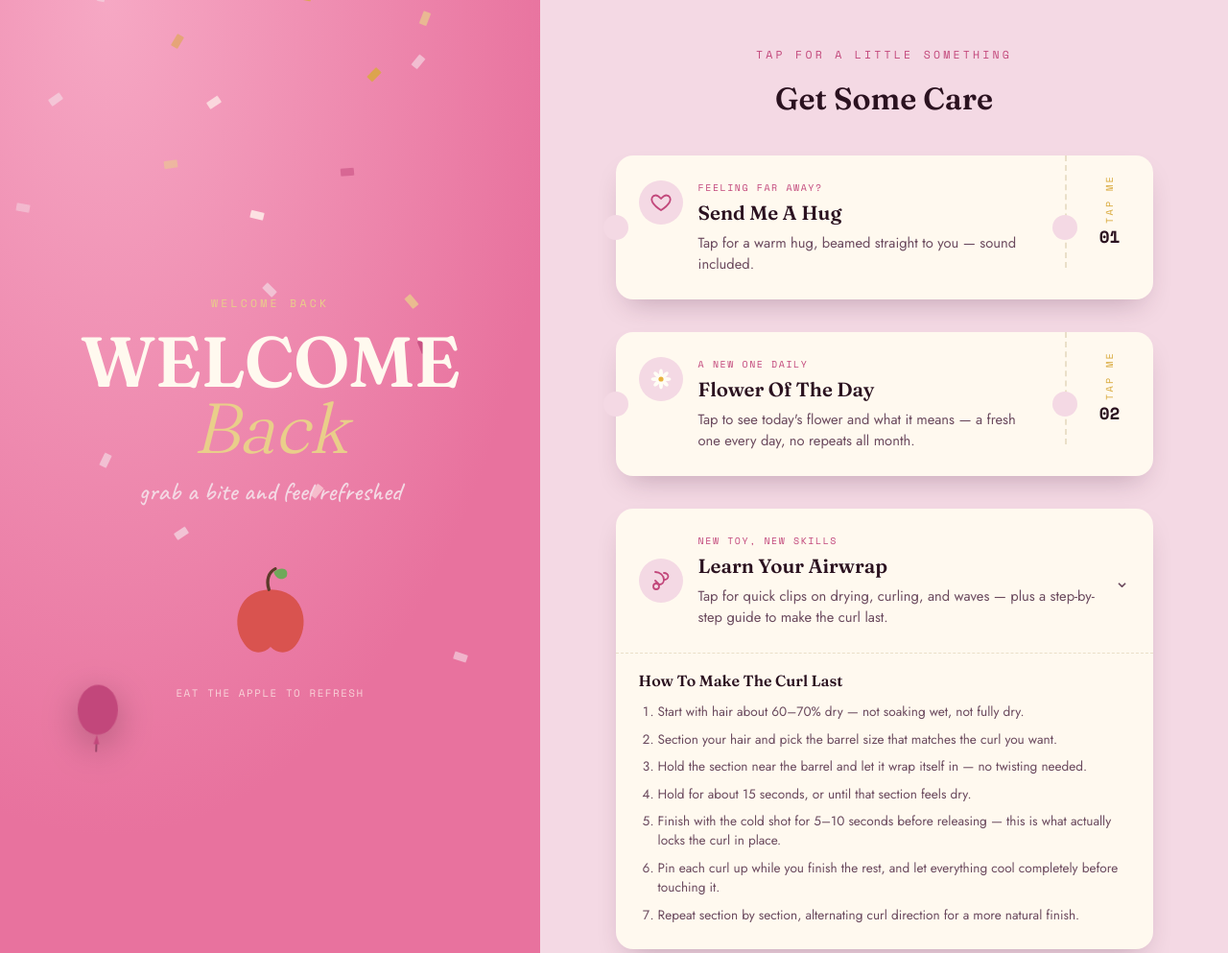
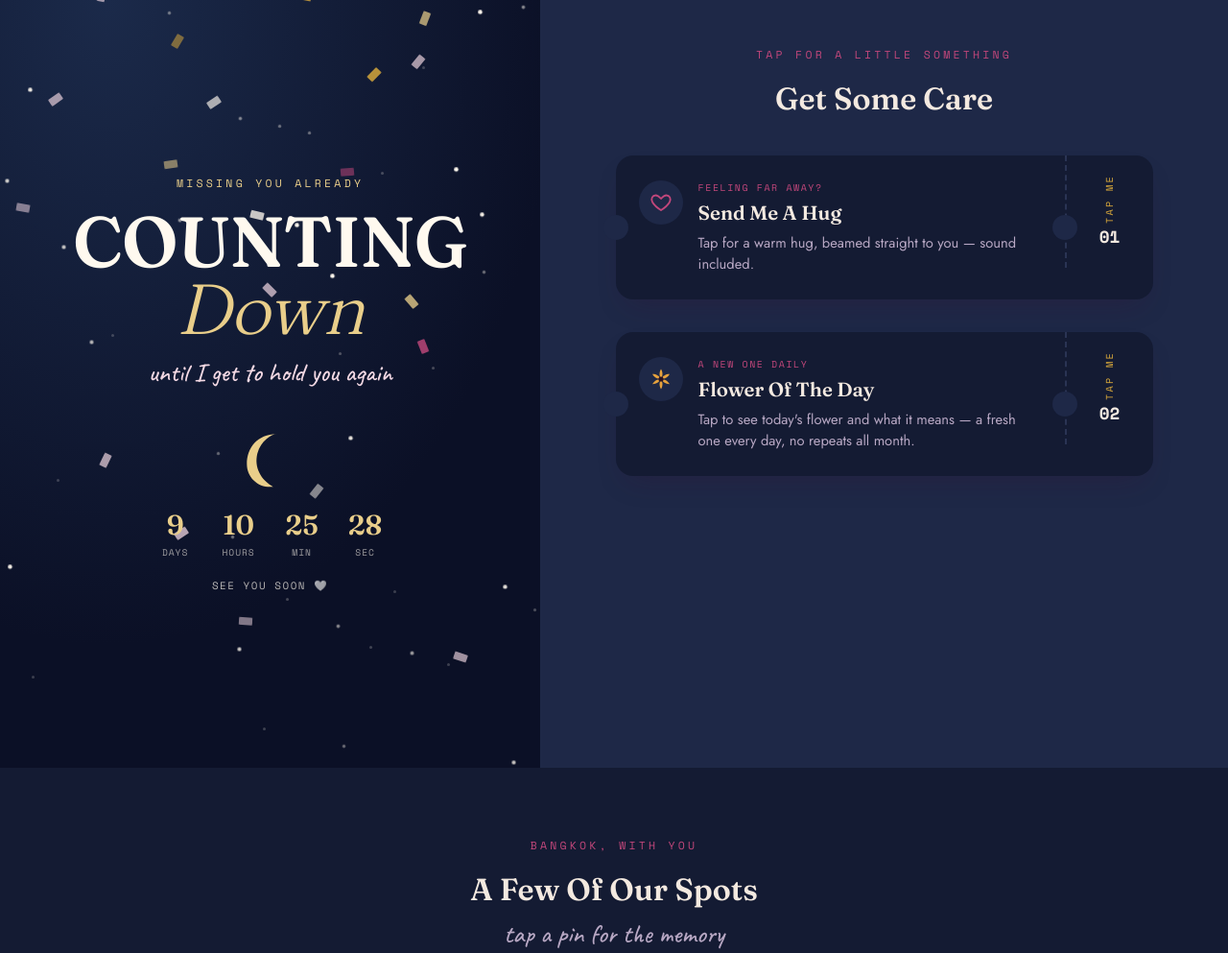
Before and after one commit to kittipongptch-hash/neverignorecuteenergy, a plain HTML site: page index.html in a window 1280 px wide. Shown: the top 993 px of the page at 96% size. Drawn offline with nearby package versions, Linux system fonts and the light colour scheme.

Commit message:
Update index.html

```diff
--- a/index.html
+++ b/index.html
@@ -10,16 +10,17 @@
 <link rel="stylesheet" href="https://cdnjs.cloudflare.com/ajax/libs/leaflet/1.9.4/leaflet.min.css">
 <style>
   :root{
-    --plum:#F6A8C4;
-    --plum-deep:#E8729E;
+    --plum:#1B2A4A;
+    --plum-deep:#0B1026;
     --berry:#C2477B;
     --gold:#D9A93B;
     --gold-soft:#E9CE8A;
-    --blush:#F4D9E4;
+    --blush:#1E2847;
     --paper:#FFF9EF;
-    --paper-shadow:#EADFC8;
-    --ink:#2B1220;
-    --ink-soft:#6B4A5E;
+    --card-bg:#141B33;
+    --paper-shadow:#2A3454;
+    --ink:#F3E9E0;
+    --ink-soft:#B8A8C4;
   }
 
   *{box-sizing:border-box;}
@@ -122,43 +123,62 @@
   .script{
     font-family:'Caveat',cursive;
     font-size:1.7rem;
-    color:var(--blush);
+    color:#F4D9E4;
     margin:14px 0 0;
   }
 
-  .apple-wrap{
-    margin-top:44px;
+  .star-layer{
+    position:absolute;
+    inset:0;
+    pointer-events:none;
+    overflow:hidden;
+  }
+  .star{
+    position:absolute;
+    width:3px; height:3px;
+    background:#FFF9EF;
+    border-radius:50%;
+    animation:twinkle 3s ease-in-out infinite;
+  }
+  @keyframes twinkle{
+    0%,100%{ opacity:.2; transform:scale(1); }
+    50%{ opacity:1; transform:scale(1.5); }
+  }
+
+  .countdown-wrap{
+    margin-top:40px;
     display:flex;
     flex-direction:column;
     align-items:center;
+    gap:20px;
+  }
+
+  .countdown-grid{
+    display:flex;
     gap:14px;
   }
-
-  .apple-btn{
-    background:none;
-    border:none;
-    cursor:pointer;
-    padding:8px;
-    -webkit-tap-highlight-color:transparent;
-    transition:transform .3s cubic-bezier(.34,1.56,.64,1);
-  }
-  .apple-btn.squish{ animation:apple-squish .4s ease; }
-  @keyframes apple-squish{
-    0%{ transform:scale(1); }
-    35%{ transform:scale(.88,1.08); }
-    65%{ transform:scale(1.06,.94); }
-    100%{ transform:scale(1); }
-  }
-
-  .apple-bite{
-    opacity:0;
-    transform:scale(.4);
-    transform-origin:88px 55px;
-    transition:opacity .3s ease, transform .3s cubic-bezier(.34,1.56,.64,1);
-  }
-  .apple-bite.show{ opacity:1; transform:scale(1); }
-
-  .apple-hint{
+  .countdown-unit{
+    display:flex;
+    flex-direction:column;
+    align-items:center;
+    gap:4px;
+    min-width:52px;
+  }
+  .countdown-value{
+    font-family:'Fraunces',serif;
+    font-weight:600;
+    font-size:1.8rem;
+    color:var(--gold-soft);
+  }
+  .countdown-label{
+    font-family:'Space Mono',monospace;
+    font-size:.6rem;
+    letter-spacing:.1em;
+    text-transform:uppercase;
+    color:rgba(255,249,239,.6);
+  }
+
+  .countdown-hint{
     font-family:'Space Mono',monospace;
     font-size:.68rem;
     letter-spacing:.14em;
@@ -199,7 +219,7 @@
     position:relative;
     display:grid;
     grid-template-columns:1fr 92px;
-    background:var(--paper);
+    background:var(--card-bg);
     border-radius:18px;
     box-shadow:0 14px 30px -12px rgba(58,15,45,.28);
     transition:transform .35s ease, box-shadow .35s ease;
@@ -268,7 +288,7 @@
   .airwrap-card{
     max-width:560px;
     margin:34px auto 0;
-    background:var(--paper);
+    background:var(--card-bg);
     border-radius:18px;
     box-shadow:0 14px 30px -12px rgba(58,15,45,.28);
     overflow:hidden;
@@ -448,7 +468,7 @@
     pointer-events:none;
     opacity:0;
     z-index:999;
-    background:rgba(216,74,128,.5);
+    background:rgba(11,16,38,.55);
     backdrop-filter:blur(2px);
   }
   .hug-overlay.show, .cheer-overlay.show, .birthday-overlay.show{ animation:hug-fade 3s ease forwards; }
@@ -461,14 +481,14 @@
   }
 
   .birthday-overlay{
-    background-image: linear-gradient(rgba(216,74,128,.62), rgba(216,74,128,.62)), url('images/couple.jpg');
+    background-image: linear-gradient(rgba(11,16,38,.65), rgba(11,16,38,.65)), url('images/couple.png');
     background-size: cover, cover;
     background-position: center, center;
     background-repeat: no-repeat, no-repeat;
   }
 
   .hug-overlay{
-    background-image: linear-gradient(rgba(216,74,128,.62), rgba(216,74,128,.62)), url('images/couple2.jpg');
+    background-image: linear-gradient(rgba(11,16,38,.65), rgba(11,16,38,.65)), url('images/couple2.jpg');
     background-size: cover, cover;
     background-position: center, center;
     background-repeat: no-repeat, no-repeat;
@@ -659,7 +679,7 @@
     gap:20px;
   }
   .football-card{
-    background:var(--paper);
+    background:var(--card-bg);
     border-radius:18px;
     box-shadow:0 14px 30px -12px rgba(58,15,45,.28);
     padding:22px 24px;
@@ -709,7 +729,7 @@
 
   /* ---------- MEMORY MAP ---------- */
   .map-section{
-    background:var(--paper);
+    background:var(--card-bg);
     padding:9vh 6vw;
   }
   .map-header{
@@ -755,11 +775,11 @@
   }
 
   .leaflet-popup-content-wrapper{
-    background:var(--paper);
+    background:var(--card-bg);
     border-radius:14px;
     box-shadow:0 14px 26px -10px rgba(58,15,45,.35);
   }
-  .leaflet-popup-tip{ background:var(--paper); }
+  .leaflet-popup-tip{ background:var(--card-bg); }
   .memory-popup{ font-family:'Jost',sans-serif; max-width:200px; }
   .memory-popup img{
     width:100%;
@@ -827,7 +847,7 @@
     padding:14px 18px;
     border-radius:999px;
     border:none;
-    background:var(--paper);
+    background:var(--card-bg);
     color:var(--ink);
     font-family:'Space Mono',monospace;
     font-size:1.1rem;
@@ -863,7 +883,7 @@
     min-height:1.4em;
     font-family:'Caveat',cursive;
     font-size:1.2rem;
-    color:var(--blush);
+    color:#F4D9E4;
     opacity:0;
     transition:opacity .3s ease;
   }
@@ -1084,20 +1104,7 @@
   <div class="left-panel">
     <div class="confetti-layer" id="confettiLayer"></div>
 
-    <div class="balloon-layer">
-      <div class="balloon" style="left:12%; animation-delay:0s;">
-        <svg width="46" height="70" viewBox="0 0 46 70"><ellipse cx="23" cy="26" rx="21" ry="26" fill="#C2477B"/><path d="M23 52 L20 62 L26 62 Z" fill="#C2477B"/><line x1="23" y1="62" x2="23" y2="70" stroke="#8a3a5c" stroke-width="1.5"/></svg>
-      </div>
-      <div class="balloon" style="left:75%; animation-delay:3s;">
-        <svg width="40" height="60" viewBox="0 0 40 60"><ellipse cx="20" cy="22" rx="18" ry="22" fill="#D9A93B"/><path d="M20 44 L17.5 52 L22.5 52 Z" fill="#D9A93B"/><line x1="20" y1="52" x2="20" y2="60" stroke="#a17c26" stroke-width="1.5"/></svg>
-      </div>
-      <div class="balloon" style="left:40%; animation-delay:6s;">
-        <svg width="34" height="52" viewBox="0 0 34 52"><ellipse cx="17" cy="19" rx="15" ry="19" fill="#F4D9E4"/><path d="M17 38 L15 45 L19 45 Z" fill="#F4D9E4"/><line x1="17" y1="45" x2="17" y2="52" stroke="#c79db0" stroke-width="1.5"/></svg>
-      </div>
-      <div class="balloon" style="left:58%; animation-delay:9s;">
-        <svg width="30" height="46" viewBox="0 0 30 46"><ellipse cx="15" cy="17" rx="13" ry="17" fill="#C2477B"/><path d="M15 34 L13 40 L17 40 Z" fill="#C2477B"/><line x1="15" y1="40" x2="15" y2="46" stroke="#8a3a5c" stroke-width="1.5"/></svg>
-      </div>
-    </div>
+    <div class="star-layer" id="starLayer"></div>
 
     <div class="hug-overlay" id="hugOverlay">
       <div class="hug-scene">
@@ -1108,7 +1115,7 @@
         <svg class="mini-heart a" width="18" height="18" viewBox="0 0 24 24"><path d="M12 21s-7.5-4.6-10-9.3C.4 8.2 2.4 4.5 6.1 4.1c2-.2 3.8.8 5.9 3 2.1-2.2 3.9-3.2 5.9-3 3.7.4 5.7 4.1 4.1 7.6C19.5 16.4 12 21 12 21z" fill="#D9A93B"/></svg>
         <svg class="mini-heart b" width="16" height="16" viewBox="0 0 24 24"><path d="M12 21s-7.5-4.6-10-9.3C.4 8.2 2.4 4.5 6.1 4.1c2-.2 3.8.8 5.9 3 2.1-2.2 3.9-3.2 5.9-3 3.7.4 5.7 4.1 4.1 7.6C19.5 16.4 12 21 12 21z" fill="#C2477B"/></svg>
         <svg class="mini-heart c" width="14" height="14" viewBox="0 0 24 24"><path d="M12 21s-7.5-4.6-10-9.3C.4 8.2 2.4 4.5 6.1 4.1c2-.2 3.8.8 5.9 3 2.1-2.2 3.9-3.2 5.9-3 3.7.4 5.7 4.1 4.1 7.6C19.5 16.4 12 21 12 21z" fill="#FFF9EF"/></svg>
-        <span class="hug-text">sending you a hug 🤍</span>
+        <span class="hug-text">i miss you too — let's hug 🤍</span>
       </div>
     </div>
 
@@ -1131,20 +1138,33 @@
     <audio id="hugSound" preload="auto" src="sounds/hug.mp3"></audio>
 
     <div class="hero">
-      <p class="eyebrow">welcome back</p>
-      <h1 class="headline">WELCOME<br><em>Back</em></h1>
-      <p class="script">grab a bite and feel refreshed</p>
-
-      <div class="apple-wrap">
-        <button class="apple-btn" id="appleBtn" aria-label="Take a bite of the apple">
-          <svg width="100" height="108" viewBox="0 0 120 130">
-            <path d="M60 40 C 20 40, 10 80, 25 105 C 35 122, 50 122, 60 112 C 70 122, 85 122, 95 105 C 110 80, 100 40, 60 40 Z" fill="#D9534F"/>
-            <path d="M58 40 C 54 28, 58 18, 66 14" stroke="#5B3A29" stroke-width="4" fill="none" stroke-linecap="round"/>
-            <path d="M64 18 C 74 10, 84 14, 80 24 C 74 30, 66 26, 64 18 Z" fill="#6FA85A"/>
-            <circle class="apple-bite" id="appleBite" cx="88" cy="55" r="16" fill="#E8729E"/>
-          </svg>
-        </button>
-        <p class="apple-hint">eat the apple to refresh</p>
+      <p class="eyebrow">missing you already</p>
+      <h1 class="headline">COUNTING<br><em>Down</em></h1>
+      <p class="script">until I get to hold you again</p>
+
+      <div class="countdown-wrap">
+        <svg class="moon-icon" width="64" height="64" viewBox="0 0 70 70">
+          <path d="M42 8 C 20 8, 8 24, 8 42 C 8 58, 22 70, 38 68 C 24 60, 16 46, 20 30 C 24 16, 36 8, 42 8 Z" fill="#E9CE8A"/>
+        </svg>
+        <div class="countdown-grid">
+          <div class="countdown-unit">
+            <span class="countdown-value" id="cdDays">--</span>
+            <span class="countdown-label">Days</span>
+          </div>
+          <div class="countdown-unit">
+            <span class="countdown-value" id="cdHours">--</span>
+            <span class="countdown-label">Hours</span>
+          </div>
+          <div class="countdown-unit">
+            <span class="countdown-value" id="cdMinutes">--</span>
+            <span class="countdown-label">Min</span>
+          </div>
+          <div class="countdown-unit">
+            <span class="countdown-value" id="cdSeconds">--</span>
+            <span class="countdown-label">Sec</span>
+          </div>
+        </div>
+        <p class="countdown-hint">see you soon 🤍</p>
       </div>
     </div>
   </div>
@@ -1196,56 +1216,6 @@
 
     </div>
 
-    <div class="airwrap-card" id="airwrapCard">
-      <button class="airwrap-toggle" id="airwrapToggleBtn" type="button">
-        <div class="airwrap-icon" aria-hidden="true">
-          <svg viewBox="0 0 24 24" fill="none" stroke="currentColor" stroke-width="1.8" stroke-linecap="round" stroke-linejoin="round">
-            <path d="M6 3c5 0 9 3.5 9 8 0 3-2 5-4.5 5"/>
-            <path d="M15 11c2.5 0 4.5-1.5 4.5-3.5S17.5 4 15 4"/>
-            <circle cx="7" cy="18" r="3"/>
-            <path d="M9.5 15.5 6 12"/>
-          </svg>
-        </div>
-        <div class="airwrap-info">
-          <p class="ticket-cat">New Toy, New Skills</p>
-          <h3 class="ticket-title">Learn Your Airwrap</h3>
-          <p class="ticket-desc">Tap for quick clips on drying, curling, and waves — plus a step-by-step guide to make the curl last.</p>
-        </div>
-        <span class="airwrap-chevron">⌄</span>
-      </button>
-      <div class="airwrap-clips" id="airwrapClips" hidden>
-        <a class="clip-row" href="https://vt.tiktok.com/ZSq9RyBYt/" target="_blank" rel="noopener noreferrer">
-          <span class="clip-name">How To Use The Curling Barrel</span>
-          <span class="clip-tag tiktok">TikTok</span>
-        </a>
-        <a class="clip-row" href="https://vt.tiktok.com/ZSq9RFEpk/" target="_blank" rel="noopener noreferrer">
-          <span class="clip-name">How To Lift Your Roots</span>
-          <span class="clip-tag tiktok">TikTok</span>
-        </a>
-        <a class="clip-row" href="https://vt.tiktok.com/ZSq9dM7x3/" target="_blank" rel="noopener noreferrer">
-          <span class="clip-name">Overall Everyday Look Idea</span>
-          <span class="clip-tag tiktok">TikTok</span>
-        </a>
-        <a class="clip-row" href="https://vt.tiktok.com/ZSq98kDph/" target="_blank" rel="noopener noreferrer">
-          <span class="clip-name">Trick For Long-Lasting Curls</span>
-          <span class="clip-tag tiktok">TikTok</span>
-        </a>
-      </div>
-
-      <div class="airwrap-guide">
-        <p class="airwrap-guide-title">How To Make The Curl Last</p>
-        <ol class="airwrap-guide-steps">
-          <li>Start with hair about 60–70% dry — not soaking wet, not fully dry.</li>
-          <li>Section your hair and pick the barrel size that matches the curl you want.</li>
-          <li>Hold the section near the barrel and let it wrap itself in — no twisting needed.</li>
-          <li>Hold for about 15 seconds, or until that section feels dry.</li>
-          <li>Finish with the cold shot for 5–10 seconds before releasing — this is what actually locks the curl in place.</li>
-          <li>Pin each curl up while you finish the rest, and let everything cool completely before touching it.</li>
-          <li>Repeat section by section, alternating curl direction for a more natural finish.</li>
-        </ol>
-      </div>
-    </div>
-
   </div>
 </div>
 
@@ -1264,11 +1234,11 @@
     <h2>Our Playlist</h2>
   </div>
   <div class="connect-cta">
-    <a class="spotify-btn" href="https://open.spotify.com/playlist/1z4j5qqVQJPV4mHZr8pXUM?si=RYI4oqKoT9Ssx8O7PZYh9A" target="_blank" rel="noopener noreferrer">
+    <a class="spotify-btn" href="https://open.spotify.com/playlist/7IQD1iCgZX0Tl8ArucNsq7?si=7FMu5LoBSp6cPk8BUE0ibw&utm_source=copy-link&pi=kUlFTMe8S22fo" target="_blank" rel="noopener noreferrer">
       <svg viewBox="0 0 24 24" fill="currentColor">
         <path d="M12 2C6.48 2 2 6.48 2 12s4.48 10 10 10 10-4.48 10-10S17.52 2 12 2zm4.59 14.44c-.19.31-.59.4-.9.21-2.47-1.51-5.58-1.85-9.24-1.01-.35.08-.7-.14-.78-.49-.08-.35.14-.7.49-.78 4-.91 7.44-.52 10.22 1.17.31.19.4.59.21.9zm1.22-2.72c-.24.39-.75.51-1.14.27-2.83-1.74-7.14-2.24-10.48-1.23-.44.13-.9-.12-1.03-.55-.13-.44.12-.9.55-1.03 3.82-1.16 8.57-.6 11.83 1.4.39.24.51.75.27 1.14zm.11-2.83C14.39 8.85 9.68 8.69 6.95 9.53c-.52.16-1.08-.14-1.24-.66-.16-.52.14-1.08.66-1.24 3.14-.96 8.4-.77 11.72 1.19.47.28.62.89.34 1.36-.28.47-.89.62-1.36.34z"/>
       </svg>
-      <span>Blooming For You</span>
+      <span>i wanna hug you but you are so farr</span>
     </a>
   </div>
 
@@ -1475,22 +1445,35 @@
     birthdayOverlay._hideTimer = setTimeout(() => birthdayOverlay.classList.remove('show'), 3000);
   }
 
-  // Apple-bite interaction
-  const appleBtn = document.getElementById('appleBtn');
-  const appleBite = document.getElementById('appleBite');
-  let appleEaten = false;
-
-  appleBtn.addEventListener('click', () => {
-    const rect = appleBtn.getBoundingClientRect();
-    if (!appleEaten) {
-      appleEaten = true;
-      appleBite.classList.add('show');
-    }
-    appleBtn.classList.remove('squish');
-    void appleBtn.offsetWidth; // restart animation
-    appleBtn.classList.add('squish');
-    triggerBirthdayMoment(rect.left, rect.top);
-  });
+  // ---- Night sky stars ----
+  const starLayer = document.getElementById('starLayer');
+  const starCount = window.matchMedia('(prefers-reduced-motion: reduce)').matches ? 0 : 40;
+  for (let i = 0; i < starCount; i++) {
+    const star = document.createElement('div');
+    star.className = 'star';
+    star.style.left = Math.random() * 100 + '%';
+    star.style.top = Math.random() * 100 + '%';
+    star.style.animationDelay = (Math.random() * 3) + 's';
+    star.style.animationDuration = (2 + Math.random() * 3) + 's';
+    starLayer.appendChild(star);
+  }
+
+  // ---- Countdown to Oct 31, 2026, 9:00 AM (Bangkok time) ----
+  const countdownTarget = new Date('2026-10-31T09:00:00+07:00');
+  const cdDays = document.getElementById('cdDays');
+  const cdHours = document.getElementById('cdHours');
+  const cdMinutes = document.getElementById('cdMinutes');
+  const cdSeconds = document.getElementById('cdSeconds');
+
+  function updateCountdown() {
+    const diff = Math.max(0, countdownTarget - new Date());
+    cdDays.textContent = Math.floor(diff / 86400000);
+    cdHours.textContent = String(Math.floor((diff / 3600000) % 24)).padStart(2, '0');
+    cdMinutes.textContent = String(Math.floor((diff / 60000) % 60)).padStart(2, '0');
+    cdSeconds.textContent = String(Math.floor((diff / 1000) % 60)).padStart(2, '0');
+  }
+  updateCountdown();
+  setInterval(updateCountdown, 1000);
 
   // Hug ticket button (right panel)
   const hugTicketBtn = document.getElementById('hugTicketBtn');
@@ -1531,7 +1514,38 @@
     { name: "Daffodil", meaning: "New beginnings, and unmatched joy.", petals: 6, shape: "round", color: "#F0C93D", center: "#C9791F" },
     { name: "Snapdragon", meaning: "Grace under pressure, and hidden strength.", petals: 6, shape: "pointed", color: "#C6598F", center: "#D9A93B" },
     { name: "Cosmos", meaning: "Harmony, order, and a peaceful heart.", petals: 10, shape: "round", color: "#F3C9D9", center: "#E8B23D" },
-    { name: "Amaryllis", meaning: "Pride, determination, and radiant beauty.", petals: 6, shape: "pointed", color: "#B23A3A", center: "#D9A93B" }
+    { name: "Amaryllis", meaning: "Pride, determination, and radiant beauty.", petals: 6, shape: "pointed", color: "#B23A3A", center: "#D9A93B" },
+
+    { name: "Azalea", meaning: "Take care of yourself — a fragile, delicate passion.", petals: 5, shape: "round", color: "#E8729E", center: "#D9A93B" },
+    { name: "Begonia", meaning: "Uniqueness, and deep gratitude.", petals: 6, shape: "round", color: "#F0A6C4", center: "#FFF9EF" },
+    { name: "Calla Lily", meaning: "Magnificent beauty.", petals: 5, shape: "pointed", color: "#FFFDF5", center: "#E8B23D" },
+    { name: "Dahlia", meaning: "Inner strength, and standing your ground.", petals: 16, shape: "pointed", color: "#C2477B", center: "#8A5A3A" },
+    { name: "Edelweiss", meaning: "Courage and devotion.", petals: 8, shape: "pointed", color: "#FFFDF5", center: "#E8B23D" },
+    { name: "Gladiolus", meaning: "Strength of character, and sincerity.", petals: 6, shape: "pointed", color: "#D9534F", center: "#4A2F1B" },
+    { name: "Heather", meaning: "Admiration, protection, and good luck.", petals: 4, shape: "round", color: "#9678AE", center: "#5B4470" },
+    { name: "Ixora", meaning: "Unity and togetherness.", petals: 4, shape: "round", color: "#E0625A", center: "#D9A93B" },
+    { name: "Jonquil", meaning: "A wish for love to be returned.", petals: 6, shape: "round", color: "#F0C93D", center: "#C9791F" },
+    { name: "Kalanchoe", meaning: "Lasting happiness.", petals: 4, shape: "round", color: "#E8A0B8", center: "#D9A93B" },
+    { name: "Larkspur", meaning: "An open heart, and positivity.", petals: 5, shape: "pointed", color: "#5B4B8A", center: "#FFF9EF" },
+    { name: "Mimosa", meaning: "Sensitivity and gentleness.", petals: 12, shape: "round", color: "#F0C93D", center: "#E8B23D" },
+    { name: "Narcissus", meaning: "Renewal, and quiet self-reflection.", petals: 6, shape: "pointed", color: "#FFFDF5", center: "#E8B23D" },
+    { name: "Oleander", meaning: "Caution, paired with striking beauty.", petals: 5, shape: "pointed", color: "#E8729E", center: "#8A3A5C" },
+    { name: "Petunia", meaning: "Comfort, and never losing hope.", petals: 5, shape: "round", color: "#B15FBE", center: "#FFF9EF" },
+    { name: "Queen Anne's Lace", meaning: "A safe haven, a quiet sanctuary.", petals: 14, shape: "round", color: "#FFFDF5", center: "#C9972E" },
+    { name: "Ranunculus", meaning: "You are radiant, and utterly charming.", petals: 12, shape: "round", color: "#E7A6C4", center: "#D9A93B" },
+    { name: "Stock Flower", meaning: "Lasting beauty, and quiet contentment.", petals: 8, shape: "round", color: "#A78BC0", center: "#FFF9EF" },
+    { name: "Tiger Lily", meaning: "Confidence, and quiet wealth.", petals: 6, shape: "pointed", color: "#E8A33D", center: "#2B1220" },
+    { name: "Verbena", meaning: "Healing, and gentle protection.", petals: 5, shape: "round", color: "#8B3A62", center: "#FFF9EF" },
+    { name: "Wallflower", meaning: "Faithfulness, even in adversity.", petals: 4, shape: "round", color: "#C9791F", center: "#4A2F1B" },
+    { name: "Strawflower", meaning: "Everlasting love, that never fades.", petals: 14, shape: "pointed", color: "#E8B23D", center: "#8A5A3A" },
+    { name: "Yarrow", meaning: "Healing, and an everlasting love.", petals: 14, shape: "round", color: "#FFFDF5", center: "#E8B23D" },
+    { name: "Zinnia", meaning: "Lasting friendship, and endurance.", petals: 10, shape: "round", color: "#F3C9D9", center: "#E8B23D" },
+    { name: "Primrose", meaning: "Young love — I can't live without you.", petals: 5, shape: "round", color: "#F0C93D", center: "#8A5A3A" },
+    { name: "Sweet Pea", meaning: "Blissful pleasure, and grateful goodbyes.", petals: 4, shape: "notched", color: "#C6598F", center: "#FFF9EF" },
+    { name: "Buttercup", meaning: "Charm, and childhood joy.", petals: 5, shape: "round", color: "#F0C93D", center: "#C9791F" },
+    { name: "Foxglove", meaning: "Healing, and a creative spark.", petals: 6, shape: "notched", color: "#8B3A62", center: "#FFF9EF" },
+    { name: "Geranium", meaning: "True friendship, and comfort.", petals: 5, shape: "round", color: "#D9534F", center: "#4A2F1B" },
+    { name: "Aster", meaning: "Patience, and a love that waits.", petals: 14, shape: "pointed", color: "#9678AE", center: "#E8B23D" }
   ];
 
   function petalPath(shape) {
@@ -1553,9 +1567,14 @@
     return `<svg width="${size}" height="${size}" viewBox="0 0 120 120" xmlns="http://www.w3.org/2000/svg">${petalsMarkup}<circle cx="60" cy="60" r="13" fill="${flower.center}"/></svg>`;
   }
 
-  // Day-of-month (1-31) maps directly to one of 31 flowers — every day this
-  // month is unique, and it naturally rotates again next month.
-  const todayFlower = flowers[new Date().getDate() - 1] || flowers[0];
+  // Day-of-year cycles through all flowers — with 61 flowers, no repeats
+  // within roughly any 2-month stretch, so a single calendar month never
+  // sees the same flower twice. Wraps around and starts over each cycle.
+  function getDayOfYear(date) {
+    const start = new Date(date.getFullYear(), 0, 0);
+    return Math.floor((date - start) / 86400000);
+  }
+  const todayFlower = flowers[(getDayOfYear(new Date()) - 1) % flowers.length] || flowers[0];
 
   document.getElementById('flowerIconSlot').innerHTML = buildFlowerSVG(todayFlower, 40);
   document.getElementById('cheerFlowerSlot').innerHTML = buildFlowerSVG(todayFlower, 150);
@@ -1587,17 +1606,6 @@
   cheerTicketBtn.addEventListener('click', () => {
     const iconRect = cheerTicketBtn.querySelector('.ticket-icon').getBoundingClientRect();
     triggerCheer(iconRect.left + iconRect.width / 2, iconRect.top + iconRect.height / 2);
-  });
-
-  // ---- Learn Your Airwrap (expandable clip list) ----
-  const airwrapCard = document.getElementById('airwrapCard');
-  const airwrapToggleBtn = document.getElementById('airwrapToggleBtn');
-  const airwrapClips = document.getElementById('airwrapClips');
-
-  airwrapToggleBtn.addEventListener('click', () => {
-    const isOpen = !airwrapClips.hidden;
-    airwrapClips.hidden = isOpen;
-    airwrapCard.classList.toggle('open', !isOpen);
   });
 
   // ---- Date Night Wheel ----
```
